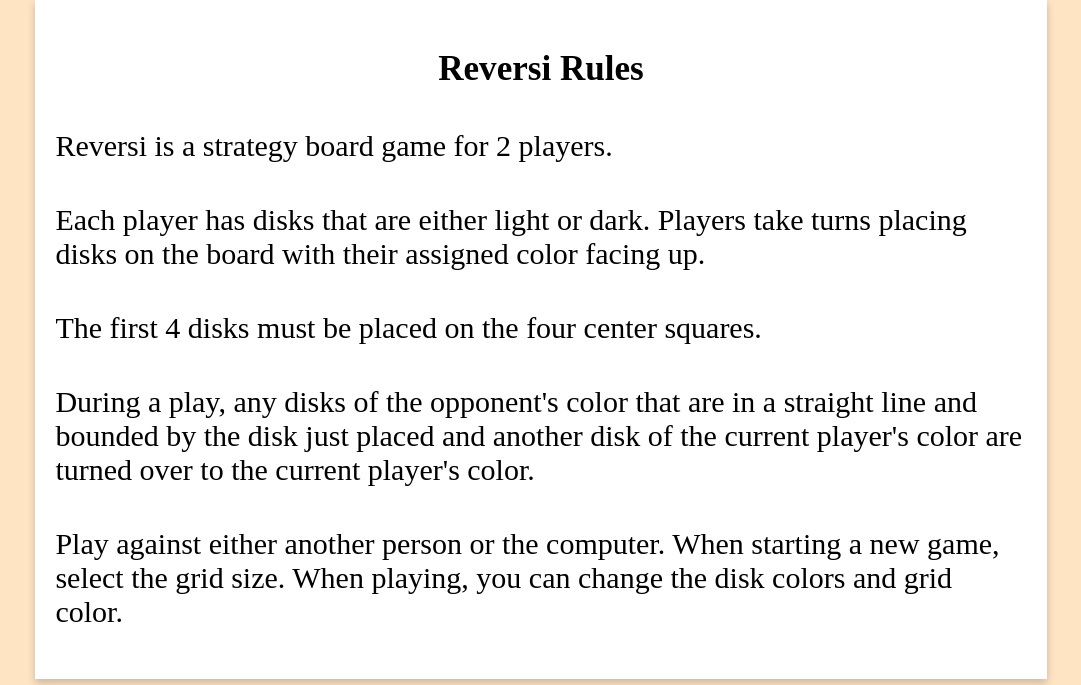
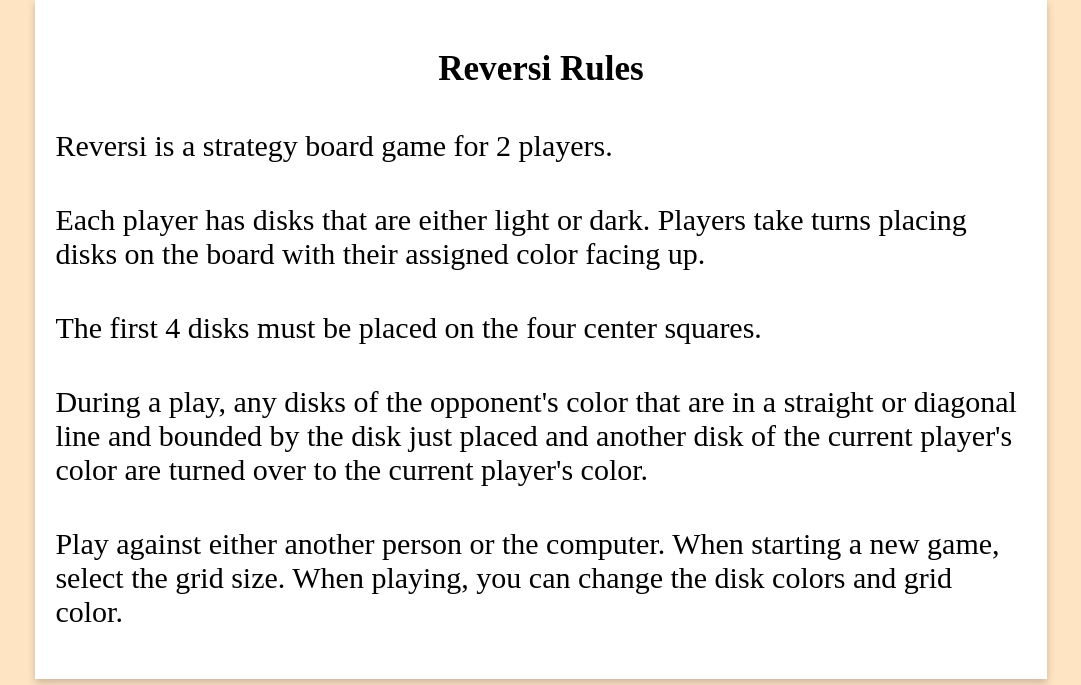
Before and after one commit to CSCI130-project/reversi, a PHP site: page /rules.php in a window 1280 px wide. Shown: the part 91-776 px from the top of the page, without its empty margins (99-1180 px from the left). Run offline with PHP 8.4, Linux system fonts and the light colour scheme; the visitor is signed in with stand-in values (Sample User, id 1); some libraries are stand-ins or nearby versions.

Commit message:
minor change

```diff
--- a/rules.php
+++ b/rules.php
@@ -54,7 +54,7 @@ if (!isset($_SESSION["username"]))
         </p>
         <p>The first 4 disks must be placed on the four center squares.</p>
         <p>
-            During a play, any disks of the opponent's color that are in a straight line and bounded by the disk just placed and another disk of the current player's color are turned over to the current player's color.
+            During a play, any disks of the opponent's color that are in a straight or diagonal line and bounded by the disk just placed and another disk of the current player's color are turned over to the current player's color.
         </p>
         <p>
             Play against either another person or the computer. When starting a new game, select the grid size. When playing, you can change the disk colors and grid color.
```
